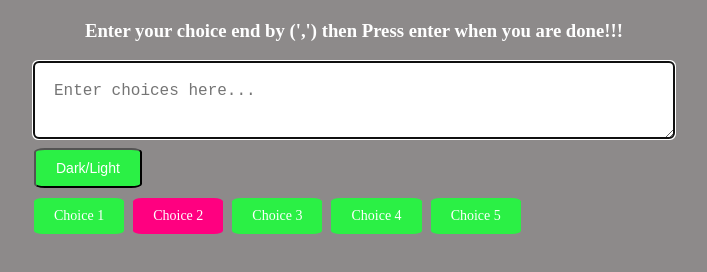
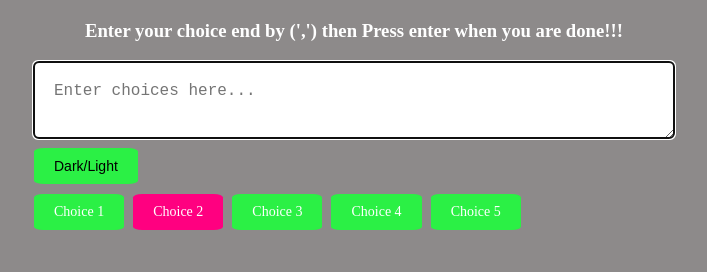
Before and after one commit to keshri95/Random-Text-Picker, a plain HTML site: page index.html in a window 1280 px wide. Shown: the whole page, without its empty margins (286-993 px from the left). Drawn offline with Linux system fonts and the light colour scheme.

Commit message:
dark mode

```diff
--- a/index.html
+++ b/index.html
@@ -12,7 +12,7 @@
         Enter your choice end by (',') then Press enter when you are done!!!
       </h3>
       <textarea placeholder="Enter choices here..." id="textarea"></textarea>
-      <button class="tag">Dark/Light</button>
+      <button class="btnColor" onclick="lightDarkMode()">Dark/Light</button>
 
 
       <div id="tags">
--- a/index.js
+++ b/index.js
@@ -3,11 +3,9 @@ const textarea = document.getElementById("textarea");
 
 const dark = document.body;
 
-dark.addEventListener("click", (e) => {
-  e.preventDefault();
-  dark.classList.toggle("dark-mode");
-
-});
+function lightDarkMode(){
+  dark.classList.toggle('dark-mode');
+}
 
 textarea.focus();
 
--- a/style.css
+++ b/style.css
@@ -14,7 +14,16 @@ body {
   height: 100;
   color: #000;
 }
-
+.btnColor{
+  background-color: #2bf045;
+  color: black;
+  border-radius: 10%;
+  padding: 10px 20px;
+  margin: 0 5px 10px 0;
+  font-size: 14px;
+  display: inline-block;
+  border: none;
+}
 
 .dark-mode{
   background-color: black;
```
